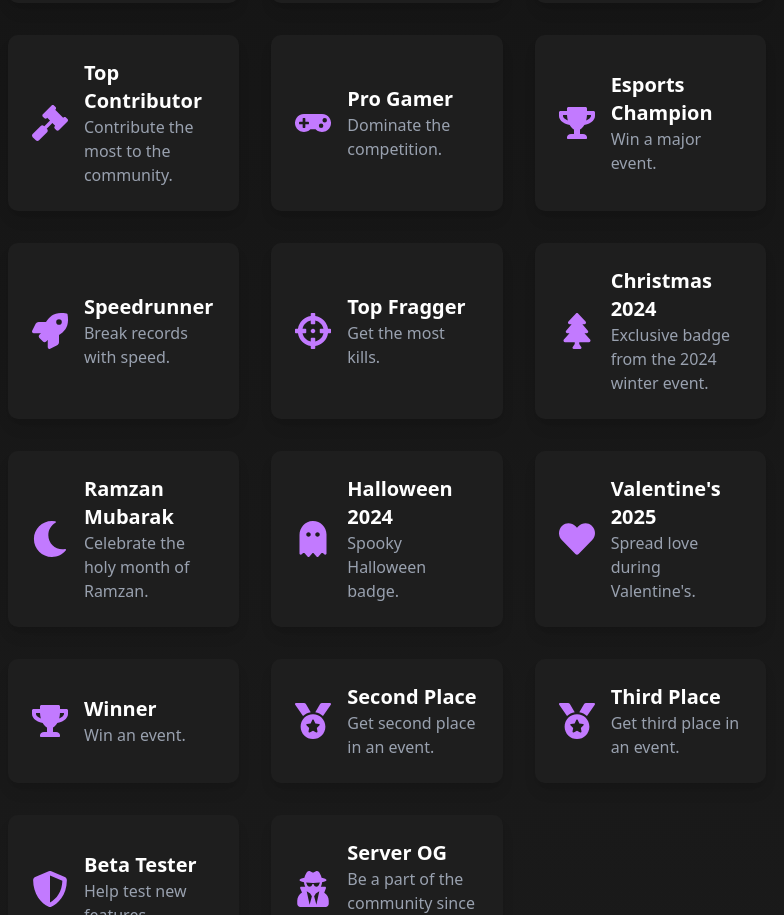
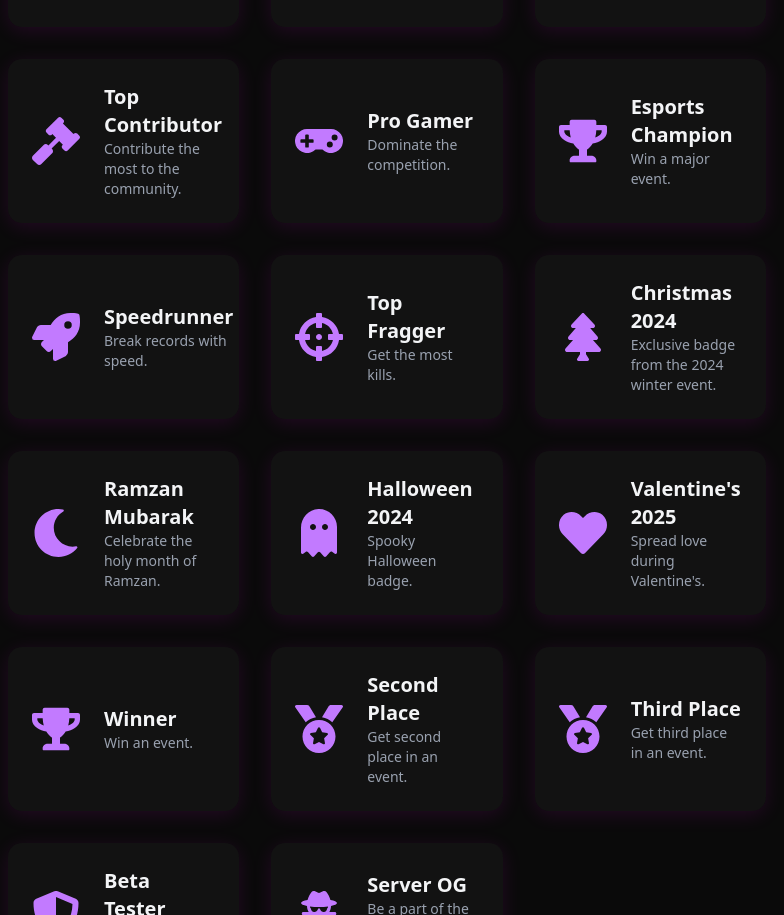
Before and after one commit to CryptoGuyDeve/Sword.lol, a Next.js app: page /account/1/badges in a window 1280 px wide. Shown: the part 817-1732 px from the top of the page, without its empty margins (482-1266 px from the left). Built offline with nearby package versions, Linux system fonts and the light colour scheme; no server answers; the database is empty.

Commit message:
updated username and badge or link ui ux design

```diff
--- a/app/(root)/account/[id]/badges/page.tsx
+++ b/app/(root)/account/[id]/badges/page.tsx
@@ -1,23 +1,24 @@
 "use client";
 
 import { useState, useEffect } from "react";
-import { useParams } from "next/navigation"; // ✅ Import useParams
+import { useParams } from "next/navigation";
 import { motion } from "framer-motion";
 import { createClient } from "@supabase/supabase-js";
 import Sidebar from "@/components/Sidebar";
-import {    FaUserShield, FaBolt, FaTrophy, FaMedal, FaBug, FaServer,
+import {
+  FaUserShield, FaBolt, FaTrophy, FaMedal, FaBug, FaServer,
   FaTree, FaMoon, FaCrown, FaUserSecret, FaGavel, FaLaptopCode,
   FaShieldAlt, FaGamepad, FaUserTie, FaSkullCrossbones, FaHeart,
-  FaFire, FaChessQueen, FaGhost, FaRocket, FaCrosshairs, FaStar } from "react-icons/fa";
+  FaFire, FaChessQueen, FaGhost, FaRocket, FaCrosshairs, FaStar
+} from "react-icons/fa";
 
-// ✅ Initialize Supabase client
+// ✅ Supabase client
 const supabase = createClient(
   process.env.NEXT_PUBLIC_SUPABASE_URL!,
   process.env.NEXT_PUBLIC_SUPABASE_ANON_KEY!
 );
 
 const badges = [
-  // Staff Roles
   { name: "Owner", description: "Owner of the server.", icon: <FaCrown /> },
   { name: "Co-Owner", description: "Second-in-command.", icon: <FaStar /> },
   { name: "Admin", description: "Manage and moderate the server.", icon: <FaGavel /> },
@@ -25,28 +26,20 @@ const badges = [
   { name: "Support Team", description: "Help and assist users.", icon: <FaLaptopCode /> },
   { name: "Bug Hunter", description: "Report bugs and help improve the server.", icon: <FaBug /> },
   { name: "Helper", description: "Assist the community.", icon: <FaUserTie /> },
-
-  // Rank Roles
   { name: "OG", description: "Be an early supporter.", icon: <FaBolt /> },
   { name: "Legendary", description: "Achieve legendary status.", icon: <FaFire /> },
   { name: "Elite", description: "Top-tier player.", icon: <FaChessQueen /> },
   { name: "Veteran", description: "Long-time member.", icon: <FaSkullCrossbones /> },
   { name: "Server Booster", description: "Boost the server.", icon: <FaServer /> },
   { name: "Top Contributor", description: "Contribute the most to the community.", icon: <FaGavel /> },
-
-  // Gaming Roles
   { name: "Pro Gamer", description: "Dominate the competition.", icon: <FaGamepad /> },
   { name: "Esports Champion", description: "Win a major event.", icon: <FaTrophy /> },
   { name: "Speedrunner", description: "Break records with speed.", icon: <FaRocket /> },
   { name: "Top Fragger", description: "Get the most kills.", icon: <FaCrosshairs /> },
-
-  // Event-Specific Badges
   { name: "Christmas 2024", description: "Exclusive badge from the 2024 winter event.", icon: <FaTree /> },
   { name: "Ramzan Mubarak", description: "Celebrate the holy month of Ramzan.", icon: <FaMoon /> },
   { name: "Halloween 2024", description: "Spooky Halloween badge.", icon: <FaGhost /> },
   { name: "Valentine's 2025", description: "Spread love during Valentine's.", icon: <FaHeart /> },
-
-  // Achievement Badges
   { name: "Winner", description: "Win an event.", icon: <FaTrophy /> },
   { name: "Second Place", description: "Get second place in an event.", icon: <FaMedal /> },
   { name: "Third Place", description: "Get third place in an event.", icon: <FaMedal /> },
@@ -54,14 +47,12 @@ const badges = [
   { name: "Server OG", description: "Be a part of the community since day one.", icon: <FaUserSecret /> },
 ];
 
-
 const BadgesPage = () => {
-  const params = useParams(); // ✅ Access params
-  const userId = params?.id as string; // ✅ Typecast to string
+  const params = useParams();
+  const userId = params?.id as string;
 
   const [username, setUsername] = useState<string | null>(null);
 
-  // ✅ Fetch user function
   const fetchUserData = async () => {
     const { data, error } = await supabase
       .from("users")
@@ -69,28 +60,20 @@ const BadgesPage = () => {
       .eq("id", userId)
       .single();
 
-    if (data) {
-      setUsername(data.username || "Unknown User");
-    }
-
-    if (error) {
-      console.error("Error fetching user:", error);
-    }
+    if (data) setUsername(data.username || "Unknown User");
+    if (error) console.error("Error fetching user:", error);
   };
 
-  // ✅ Fetch user on component mount
   useEffect(() => {
-    if (userId) {
-      fetchUserData();
-    }
+    if (userId) fetchUserData();
   }, [userId]);
 
   return (
-    <div className="flex min-h-screen bg-gradient-to-b from-[#121212] to-[#1a1a1a] text-white">
+    <div className="flex min-h-screen bg-[#0a0a0a] text-white">
       <Sidebar username={username || "Loading..."} id={userId} />
       <div className="ml-0 md:ml-64 p-8 w-full mt-15">
         <motion.h1
-          className="text-4xl font-bold mb-10 text-center"
+          className="text-5xl font-extrabold text-center bg-gradient-to-r from-purple-400 to-pink-600 text-transparent bg-clip-text mb-12"
           initial={{ opacity: 0, y: -50 }}
           animate={{ opacity: 1, y: 0 }}
           transition={{ duration: 0.6, ease: "easeOut" }}
@@ -102,17 +85,19 @@ const BadgesPage = () => {
           {badges.map((badge, index) => (
             <motion.div
               key={index}
-              whileHover={{ scale: 1.05 }}
+              whileHover={{ scale: 1.06 }}
               whileTap={{ scale: 0.95 }}
               initial={{ opacity: 0, y: 20 }}
               animate={{ opacity: 1, y: 0 }}
-              transition={{ duration: 0.4, delay: index * 0.05 }}
-              className="flex items-center gap-4 p-6 bg-[#1e1e1e] hover:bg-[#292929] rounded-lg shadow-lg transition-all duration-300"
+              transition={{ duration: 0.3, delay: index * 0.05 }}
+              className="flex items-center gap-6 p-6 rounded-xl bg-[#121212] bg-opacity-70 backdrop-blur-md shadow-[0_4px_20px_rgba(255,0,255,0.1)] hover:shadow-purple-500 transition-all duration-300"
             >
-              <div className="text-4xl text-purple-400">{badge.icon}</div>
+              <div className="text-5xl text-purple-400">{badge.icon}</div>
               <div>
-                <h2 className="text-xl font-semibold">{badge.name}</h2>
-                <p className="text-gray-400">{badge.description}</p>
+                <h2 className="text-xl font-semibold text-gray-100">
+                  {badge.name}
+                </h2>
+                <p className="text-gray-400 text-sm">{badge.description}</p>
               </div>
             </motion.div>
           ))}
--- a/app/(userview)/users/[username]/page.tsx
+++ b/app/(userview)/users/[username]/page.tsx
@@ -265,8 +265,9 @@ const UserPage = () => {
         <div className="absolute top-0 left-0 w-full h-full z-0">
           <div
             id="youtube-player"
-            className="w-full h-full absolute top-0 left-0 blur-[8px] opacity-60"
+            className="w-full h-full absolute top-0 left-0 blur-[8px] opacity-60 sm:blur-[4px]"
           ></div>
+
         </div>
       )}
 
@@ -303,7 +304,7 @@ const UserPage = () => {
       <div className="relative w-full min-h-screen flex items-center justify-center" style={{ perspective: "1000px" }}>
         <motion.div
           ref={cardRef}
-          className="relative z-10 p-8 rounded-xl bg-white/10 backdrop-blur-lg shadow-xl text-center border border-white/20"
+          className="relative z-10 p-8 rounded-xl bg-white/10 backdrop-blur-lg shadow-xl text-center border border-white/20 sm:p-4 sm:w-[90%] md:w-[60%] lg:w-[40%]"
           style={{
             transform: `rotateX(${rotateX}deg) rotateY(${rotateY}deg)`,
           }}
@@ -320,7 +321,7 @@ const UserPage = () => {
           </h2>
 
           {/* Badges */}
-          <div className="flex justify-center mt-2 gap-2">
+          <div className="flex flex-wrap justify-center mt-2 gap-2">
             {userData?.badges?.map((badge: string, index: number) => (
               <span key={index} className="text-sm bg-white/20 px-2 py-1 rounded-full flex items-center gap-1 text-white">
                 {badgeIcons[badge]} {badge}
--- a/components/Sidebar.tsx
+++ b/components/Sidebar.tsx
@@ -44,7 +44,6 @@ const Sidebar = ({ username, id }: { username: string; id: string }) => {
               >
                 <Link href={`/account/${id}`} className="block hover:text-white">Overview</Link>
                 <Link href={`/account/${id}/badges`} className="block hover:text-white">Badges</Link>
-                <Link href={`/account/${id}/settings`} className="block hover:text-white">Settings</Link>
               </motion.div>
             )}
           </AnimatePresence>
```
